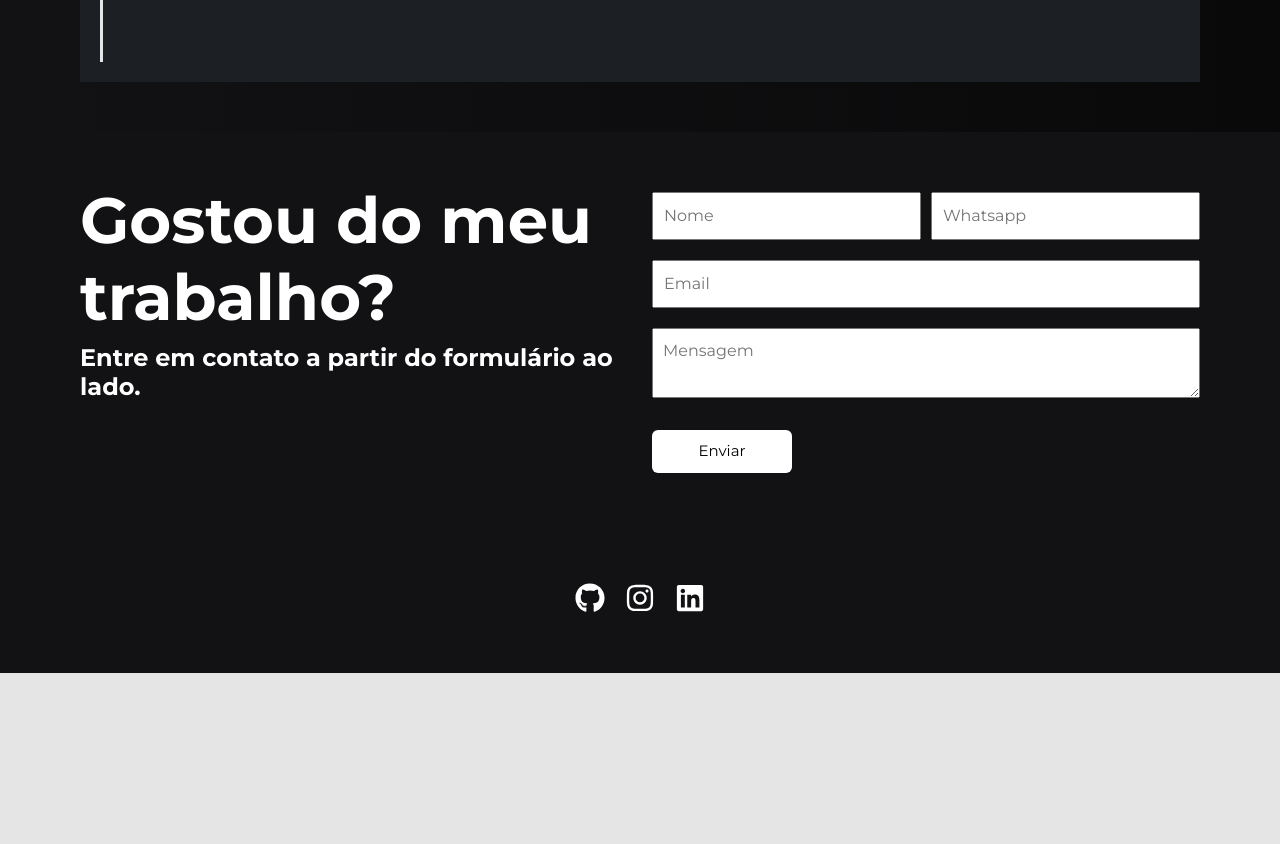
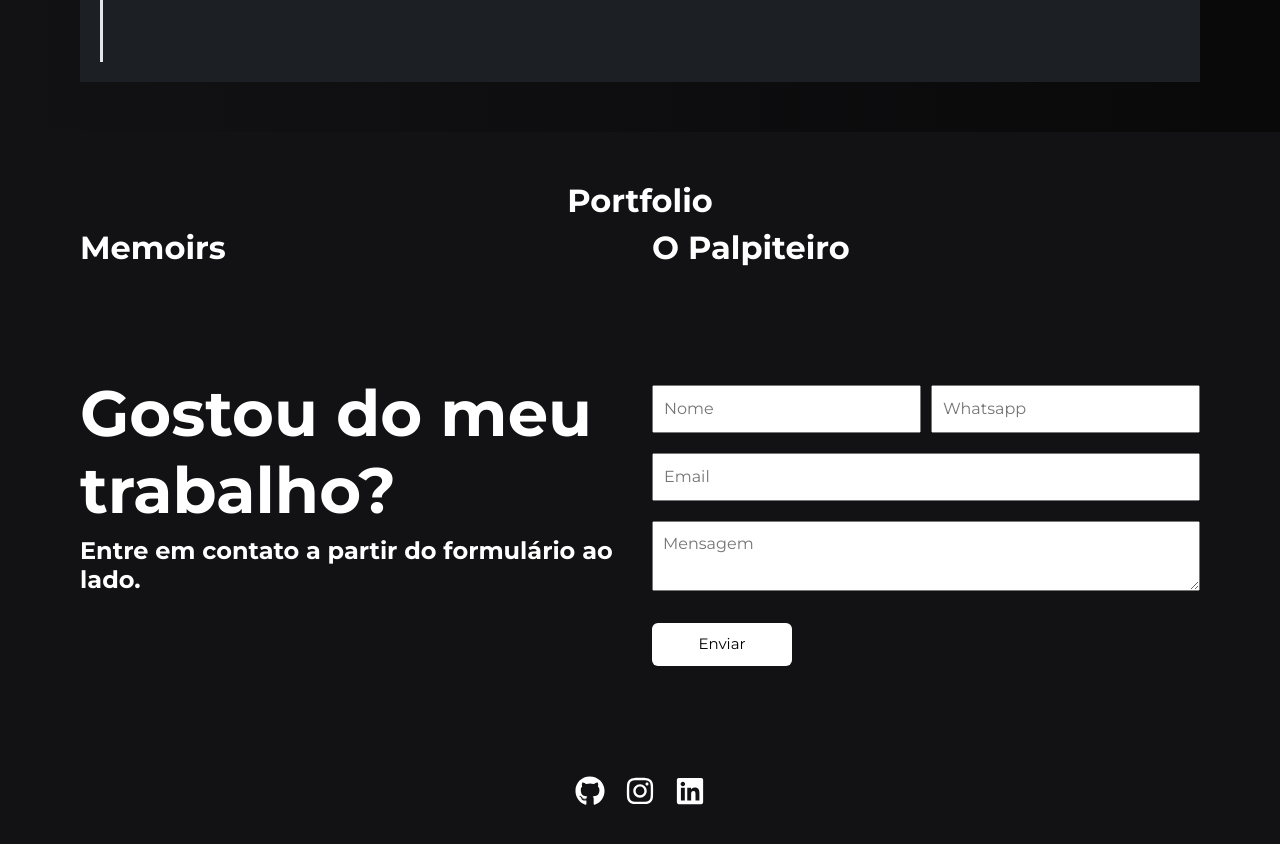
Before and after one commit to lukevinicius/lukevinicius, a React (Create React App) app: page / in a window 1280 px wide. Shown: the part 880-1724 px from the top of the page. Before the commit the page ends 1553 px from the top, so only its background shows below. Built offline with nearby package versions, Linux system fonts and the light colour scheme.

Commit message:
add: Portfolio component

```diff
--- a/src/screens/Home/Contact/index.tsx
+++ b/src/screens/Home/Contact/index.tsx
@@ -1,5 +1,5 @@
 import { Col, Form, Row } from 'react-bootstrap';
-import { Button, Div, DivSecundary, H2, Input, TextArea } from './styles';
+import { Button, DivSecundary, H2, Input, TextArea } from './styles';
 
 export function Contact() {
   return (
--- /dev/null
+++ b/src/screens/Home/Portfolio/index.tsx
@@ -0,0 +1,18 @@
+import { Col, Row } from 'react-bootstrap';
+import { Div } from './styles';
+
+export function Portfolio() {
+  return (
+    <Div>
+      <h2 style={{ color: 'var(--shape)', textAlign: 'center' }}>Portfolio</h2>
+      <Row>
+        <Col>
+          <h2 style={{ color: 'var(--shape)' }}>Memoirs</h2>
+        </Col>
+        <Col>
+          <h2 style={{ color: 'var(--shape)' }}>O Palpiteiro</h2>
+        </Col>
+      </Row>
+    </Div>
+  );
+}
--- /dev/null
+++ b/src/screens/Home/Portfolio/styles.ts
@@ -0,0 +1,9 @@
+import styled from 'styled-components';
+
+export const Div = styled.div`
+  padding: 50px 80px 50px 80px;
+  @media screen and (max-width: 768px) {
+    padding: 20px 40px 20px 40px;
+  }
+  background-color: #121214;
+`;
--- a/src/screens/Home/index.tsx
+++ b/src/screens/Home/index.tsx
@@ -1,10 +1,12 @@
 import { About } from './About';
 import { Contact } from './Contact';
+import { Portfolio } from './Portfolio';
 
 export function Home() {
   return (
     <>
       <About />
+      <Portfolio />
       <Contact />
     </>
   );
```
Also changed, not shown: .eslintrc.json.
